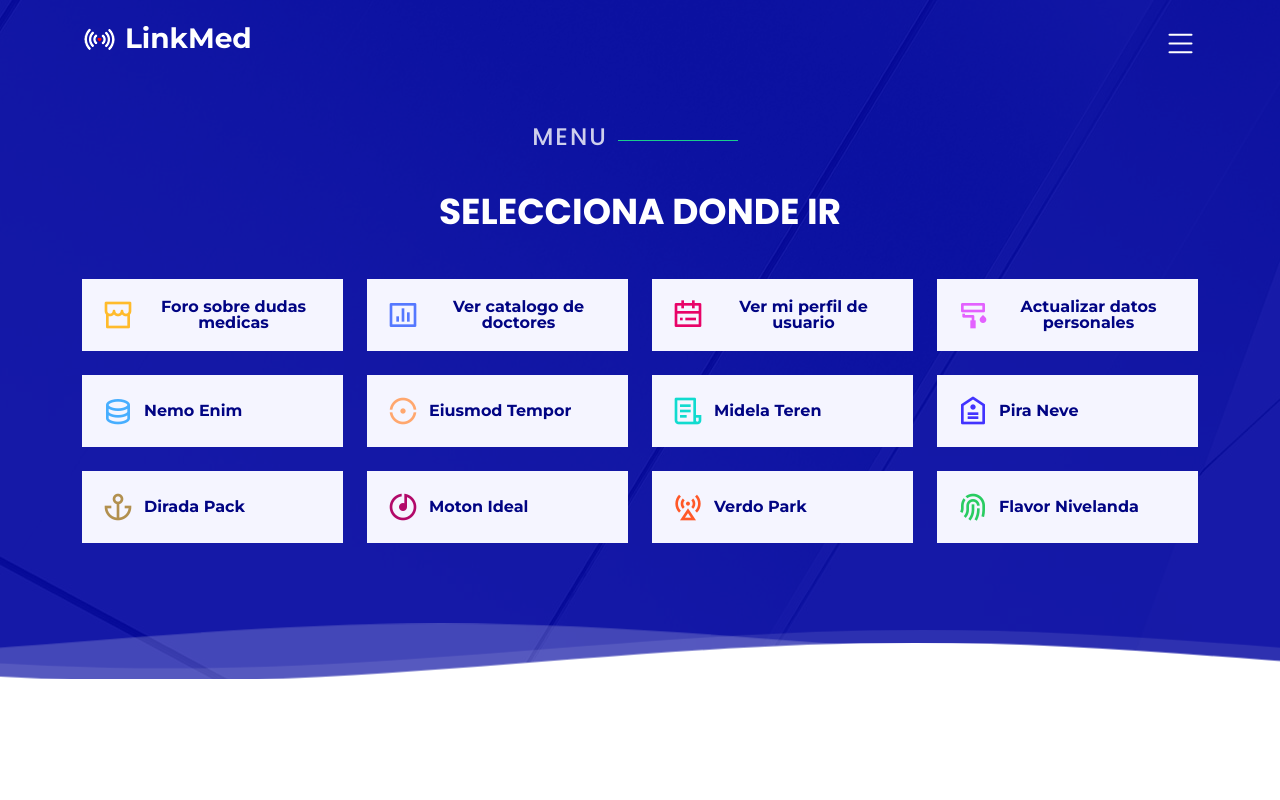
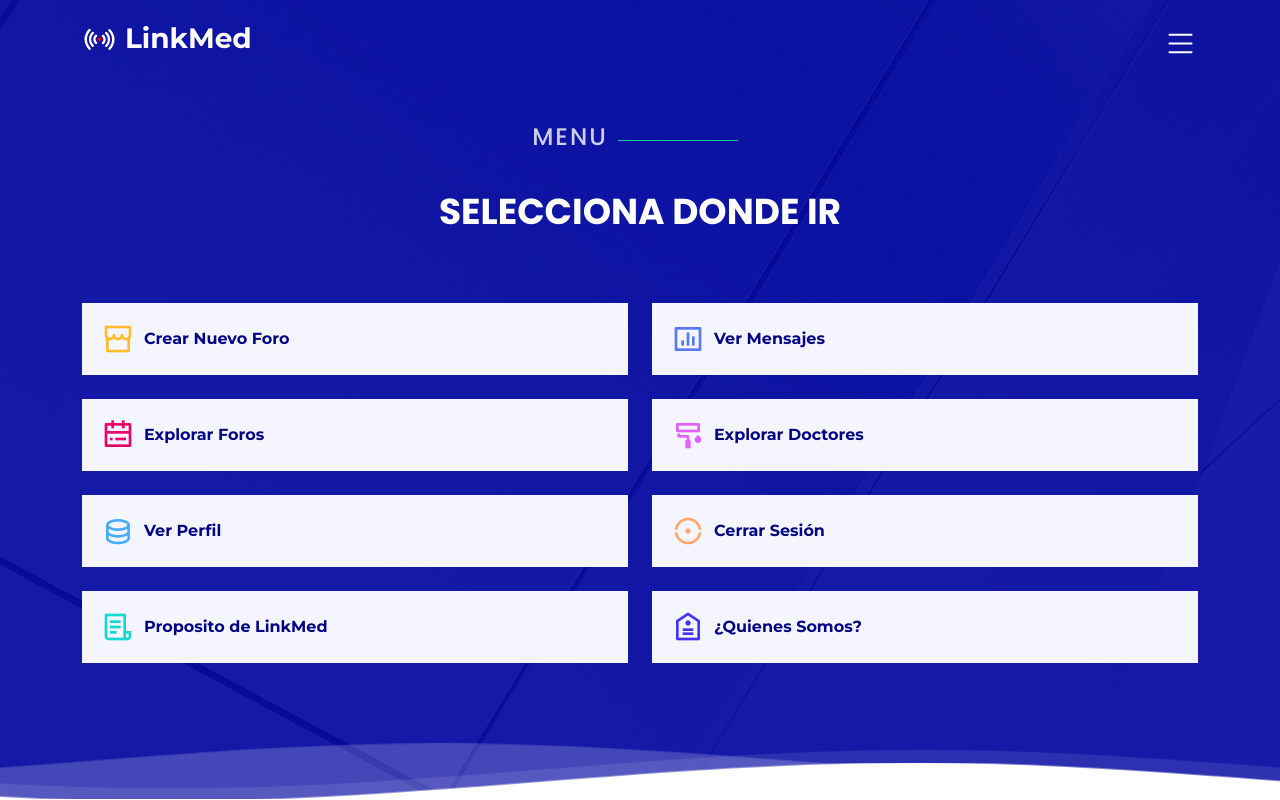
Before and after one commit to Miguelork/Frontend_IS, a React (Create React App) app: page /menu in a window 1280 px wide. Built offline with nearby package versions, Linux system fonts and the light colour scheme.

Commit message:
login y menu mejorados

```diff
--- a/src/components/Login.jsx
+++ b/src/components/Login.jsx
@@ -16,8 +16,11 @@ const Login = () => {
                 <section id="pricing" className="pricing" style={{ "padding": "1rem" }}>
                     <div className="container" style={{ "max-width": "500px" }}>
                         <div className="section-title" data-aos="fade-up">
-                            <h2>Login</h2>
+                            <h2>Inicio de Sesión</h2>
                             <p style={{ "color": "white" }}>Usuario</p>
+                        </div>
+                        <div className="mt-0 mb-4 hero-img" data-aos="zoom-out" data-aos-delay={100}>
+                            <img src="assets/img/log.svg" className="img-fluid" alt="" />
                         </div>
                         <div className="row" data-aos="fade-left">
                             <form role="form" class="php-email-form" style={{ "width": "100%" }}>
@@ -42,13 +45,14 @@ const Login = () => {
                                     <div style={{ "display": "none", "color": "white" }}>¡Ha ocurrido un error!</div>
                                 </div>
                                 <div class="text-center"><a href="#" onClick={login} className="btn-get-started scrollto">Aceptar</a></div>
+                                <Link to="/">
+                                    <p style={{ "color": "white", "font-size": "10px", "margin-top": "1rem" }}>¿Has olvidado la contraseña?</p>
+                                </Link>
+                                <Link to="/register">
+                                    <p style={{ "color": "white", "font-size": "10px" }}>Registrarse</p>
+                                </Link>
                             </form>
-                            <Link to="/">
-                                <p style={{ "color": "white", "font-size": "10px", "margin-top": "1rem" }}>¿Has olvidado la contraseña?</p>
-                            </Link>
-                            <Link to="/register">
-                                <p style={{ "color": "white", "font-size": "10px" }}>Registrarse</p>
-                            </Link>
+
                         </div>
                     </div>
                 </section>
--- a/src/components/Menu.jsx
+++ b/src/components/Menu.jsx
@@ -21,76 +21,52 @@ const Menu = () => {
                 <p style={{"color":"white"}}>Selecciona donde ir</p>
                 </div>
                 <div className="row" data-aos="fade-left">
-                <div className="col-lg-3 col-md-4">
+                <div className="col-md-6 mt-4">
                     <div className="icon-box" data-aos="zoom-in" data-aos-delay={50}>
                     <i className="ri-store-line" style={{"color":"#ffbb2c"}} />
-                    <h3><a href>Foro sobre dudas medicas</a></h3>
+                    <h3><a href> Crear Nuevo Foro</a></h3>
                     </div>
                 </div>
-                <div className="col-lg-3 col-md-4 mt-4 mt-md-0">
+                <div className="col-md-6 mt-4">
                     <div className="icon-box" data-aos="zoom-in" data-aos-delay={100}>
                     <i className="ri-bar-chart-box-line" style={{"color":"#5578ff"}} />
-                    <h3><a href>Ver catalogo de doctores</a></h3>
+                    <h3><a href> Ver Mensajes</a></h3>
                     </div>
                 </div>
-                <div className="col-lg-3 col-md-4 mt-4 mt-md-0">
+                <div className="col-md-6 mt-4">
                     <div className="icon-box" data-aos="zoom-in" data-aos-delay={150}>
                     <i className="ri-calendar-todo-line" style={{"color":"#e80368"}} />
-                    <h3><a href>Ver mi perfil de usuario</a></h3>
+                    <h3><a href> Explorar Foros</a></h3>
                     </div>
                 </div>
-                <div className="col-lg-3 col-md-4 mt-4 mt-lg-0">
+                <div className="col-md-6 mt-4">
                     <div className="icon-box" data-aos="zoom-in" data-aos-delay={200}>
                     <i className="ri-paint-brush-line" style={{"color":"#e361ff"}} />
-                    <h3><a href>Actualizar datos personales </a></h3>
+                    <h3><a href> Explorar Doctores</a></h3>
                     </div>
                 </div>
-                <div className="col-lg-3 col-md-4 mt-4">
+                <div className="col-md-6 mt-4">
                     <div className="icon-box" data-aos="zoom-in" data-aos-delay={250}>
                     <i className="ri-database-2-line" style={{"color":"#47aeff"}} />
-                    <h3><a href>Nemo Enim</a></h3>
+                    <h3><a href> Ver Perfil</a></h3>
                     </div>
                 </div>
-                <div className="col-lg-3 col-md-4 mt-4">
+                <div className="col-md-6 mt-4">
                     <div className="icon-box" data-aos="zoom-in" data-aos-delay={300}>
                     <i className="ri-gradienter-line" style={{"color":"#ffa76e"}} />
-                    <h3><a href>Eiusmod Tempor</a></h3>
+                    <h3><a href> Cerrar Sesión</a></h3>
                     </div>
                 </div>
-                <div className="col-lg-3 col-md-4 mt-4">
+                <div className="col-md-6 mt-4">
                     <div className="icon-box" data-aos="zoom-in" data-aos-delay={350}>
                     <i className="ri-file-list-3-line" style={{"color":"#11dbcf"}} />
-                    <h3><a href>Midela Teren</a></h3>
+                    <h3><a href> Proposito de LinkMed</a></h3>
                     </div>
                 </div>
-                <div className="col-lg-3 col-md-4 mt-4">
+                <div className="col-md-6 mt-4">
                     <div className="icon-box" data-aos="zoom-in" data-aos-delay={400}>
                     <i className="ri-price-tag-2-line" style={{"color":"#4233ff"}} />
-                    <h3><a href>Pira Neve</a></h3>
-                    </div>
-                </div>
-                <div className="col-lg-3 col-md-4 mt-4">
-                    <div className="icon-box" data-aos="zoom-in" data-aos-delay={450}>
-                    <i className="ri-anchor-line" style={{"color":"#b2904f"}} />
-                    <h3><a href>Dirada Pack</a></h3>
-                    </div>
-                </div>
-                <div className="col-lg-3 col-md-4 mt-4">
-                    <div className="icon-box" data-aos="zoom-in" data-aos-delay={500}>
-                    <i className="ri-disc-line" style={{"color":"#b20969"}} />
-                    <h3><a href>Moton Ideal</a></h3>
-                    </div>
-                </div>
-                <div className="col-lg-3 col-md-4 mt-4">
-                    <div className="icon-box" data-aos="zoom-in" data-aos-delay={550}>
-                    <i className="ri-base-station-line" style={{"color":"#ff5828"}} />
-                    <h3><a href>Verdo Park</a></h3>
-                    </div>
-                </div>
-                <div className="col-lg-3 col-md-4 mt-4">
-                    <div className="icon-box" data-aos="zoom-in" data-aos-delay={600}>
-                    <i className="ri-fingerprint-line" style={{"color":"#29cc61"}} />
-                    <h3><a href>Flavor Nivelanda</a></h3>
+                    <h3><a href> ¿Quienes Somos?</a></h3>
                     </div>
                 </div>
                 </div>
```
Also changed, not shown: public/assets/img/log.svg (added).
